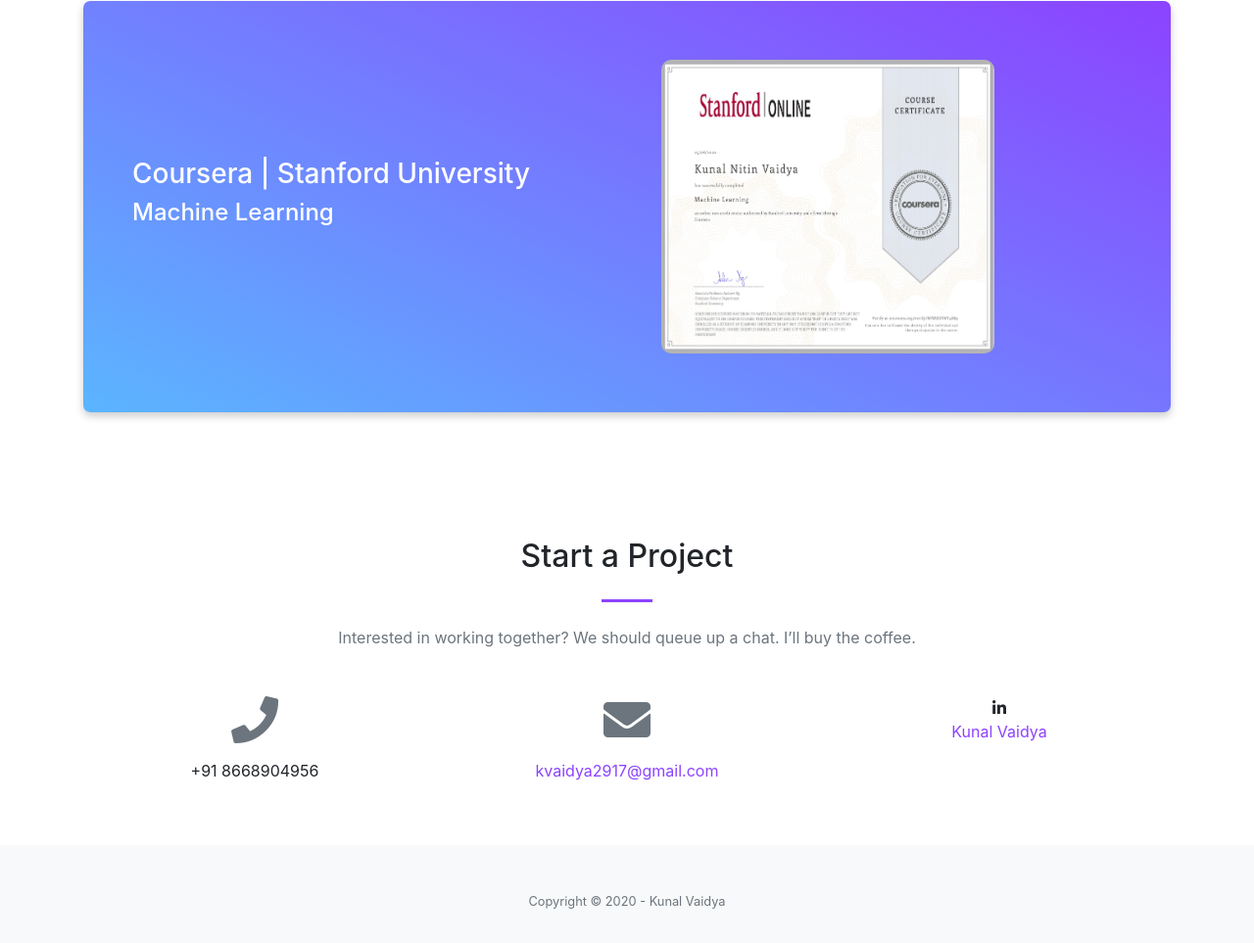
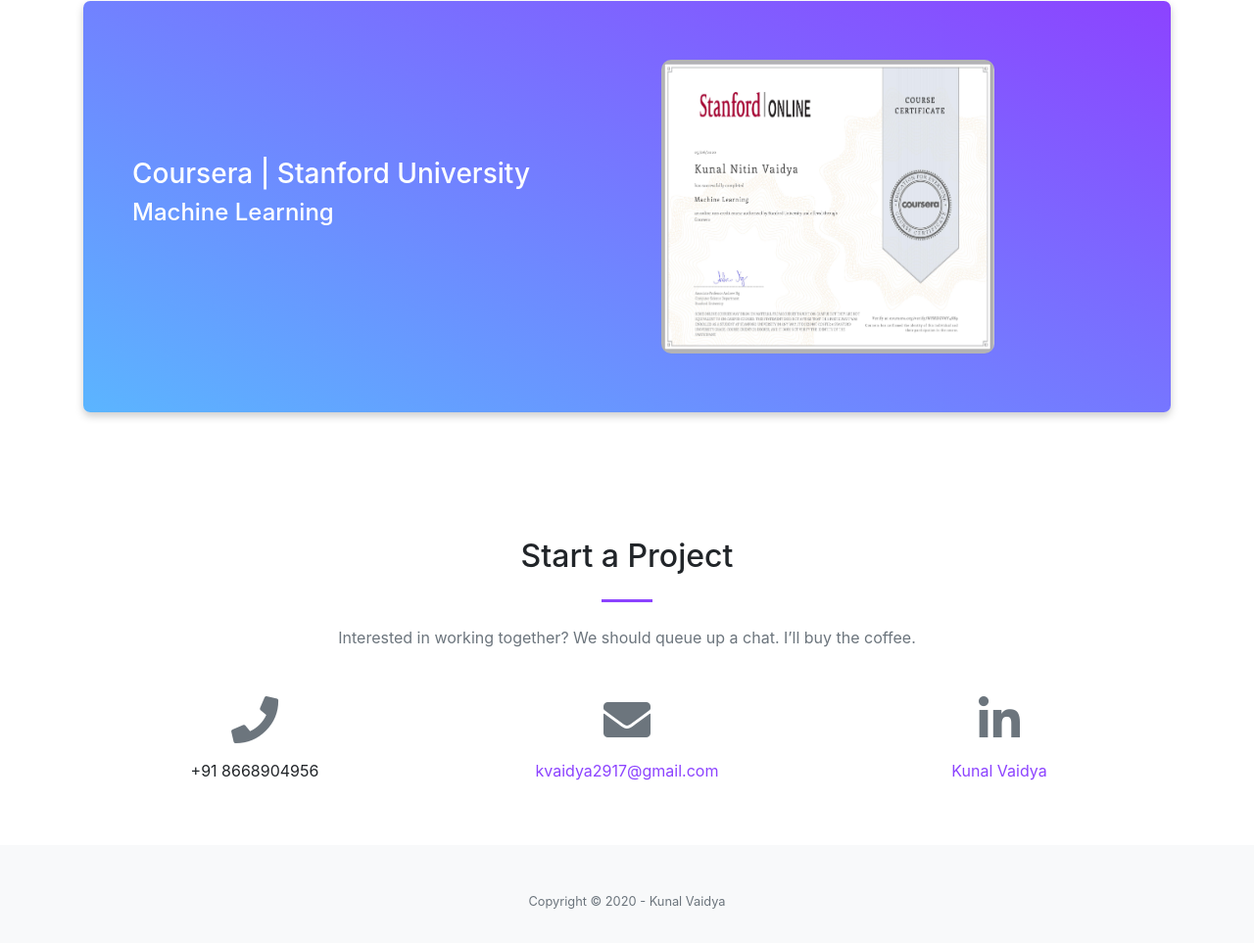
Before and after one commit to kunxlv/ikunalv.github.io, a website with bundled scripts: page index.html in a window 1280 px wide. Shown: the part 4583-5546 px from the top of the page at 98% size. Built offline with nearby package versions, Linux system fonts and the light colour scheme.

Commit message:
Update index.html

```diff
--- a/index.html
+++ b/index.html
@@ -280,9 +280,9 @@
                 </div>
                 <div class="col-lg-4 mr-auto text-center">
 
-            <i class="fab fa-linkedin-in"></i>
+            <i class="fab fa-linkedin-in fa-3x mb-3 text-muted"></i>
                     <!-- Make sure to change the email address in anchor text AND the link below! -->
-                    <a class="d-block" href="mailto:contact@yourwebsite.com">Kunal Vaidya</a>
+                    <a class="d-block" href="https://www.linkedin.com/in/ikunalv/">Kunal Vaidya</a>
 
 
 
```
